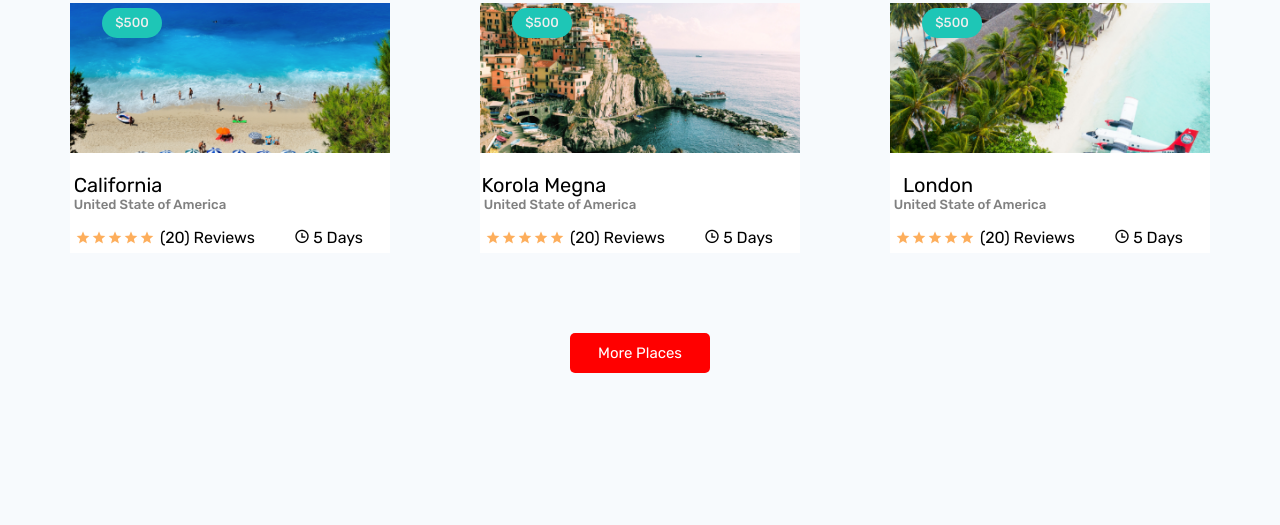
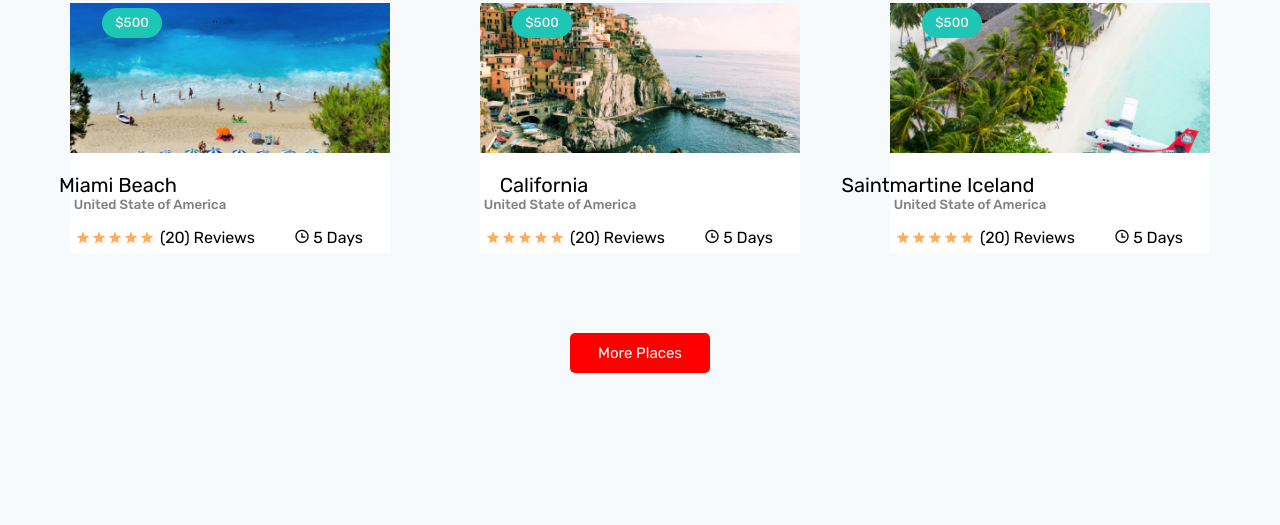
Before and after one commit to ParekhSmit119/template_2, a plain HTML site: page index.html in a window 1280 px wide. Shown: the part 2377-2902 px from the top of the page. Drawn offline with nearby package versions, Linux system fonts and the light colour scheme; a web font is replaced by a local one.

Commit message:
changeincode

```diff
--- a/index.html
+++ b/index.html
@@ -130,7 +130,7 @@
                         <img src="./assrets/11.png" alt="">
                         <h5>$500</h5>
                     </div>
-                    <h4>California</h4>
+                    <h4>Miami Beach</h4>
                     <h5>United State of America</h5>
                     <span><i class="ri-star-s-fill"></i><i class="ri-star-s-fill"></i><i class="ri-star-s-fill"></i><i class="ri-star-s-fill"></i><i class="ri-star-s-fill"></i></span><span id="l">(20) Reviews</span>
                     <i class="ri-time-line" id="d" ></i>
@@ -142,7 +142,7 @@
                         <img src="./assrets/12.png" alt="">
                         <h5>$500</h5>
                     </div>
-                    <h4 id="p">Korola Megna</h4>
+                    <h4 id="p">California</h4>
                     <h5>United State of America</h5>
                     <span><i class="ri-star-s-fill"></i><i class="ri-star-s-fill"></i><i class="ri-star-s-fill"></i><i class="ri-star-s-fill"></i><i class="ri-star-s-fill"></i></span><span id="l">(20) Reviews</span>
                     <i class="ri-time-line" id="d" ></i>
@@ -154,7 +154,7 @@
                         <img src="./assrets/13.png" alt="">
                         <h5>$500</h5>
                     </div>
-                    <h4>London</h4>
+                    <h4>Saintmartine Iceland</h4>
                     <h5>United State of America</h5>
                     <span><i class="ri-star-s-fill"></i><i class="ri-star-s-fill"></i><i class="ri-star-s-fill"></i><i class="ri-star-s-fill"></i><i class="ri-star-s-fill"></i></span><span id="l">(20) Reviews</span>
                     <i class="ri-time-line" id="d" ></i>
```
